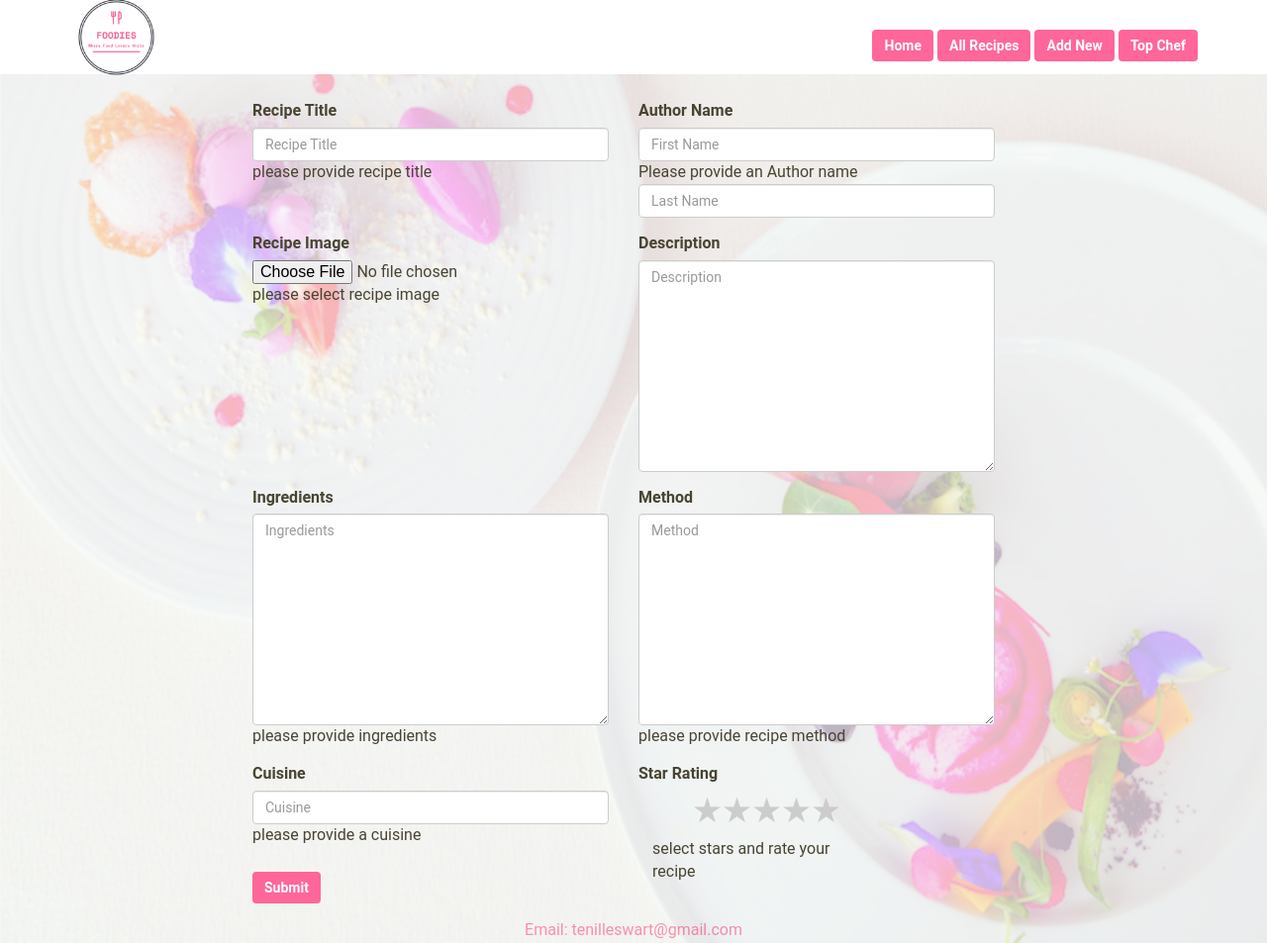
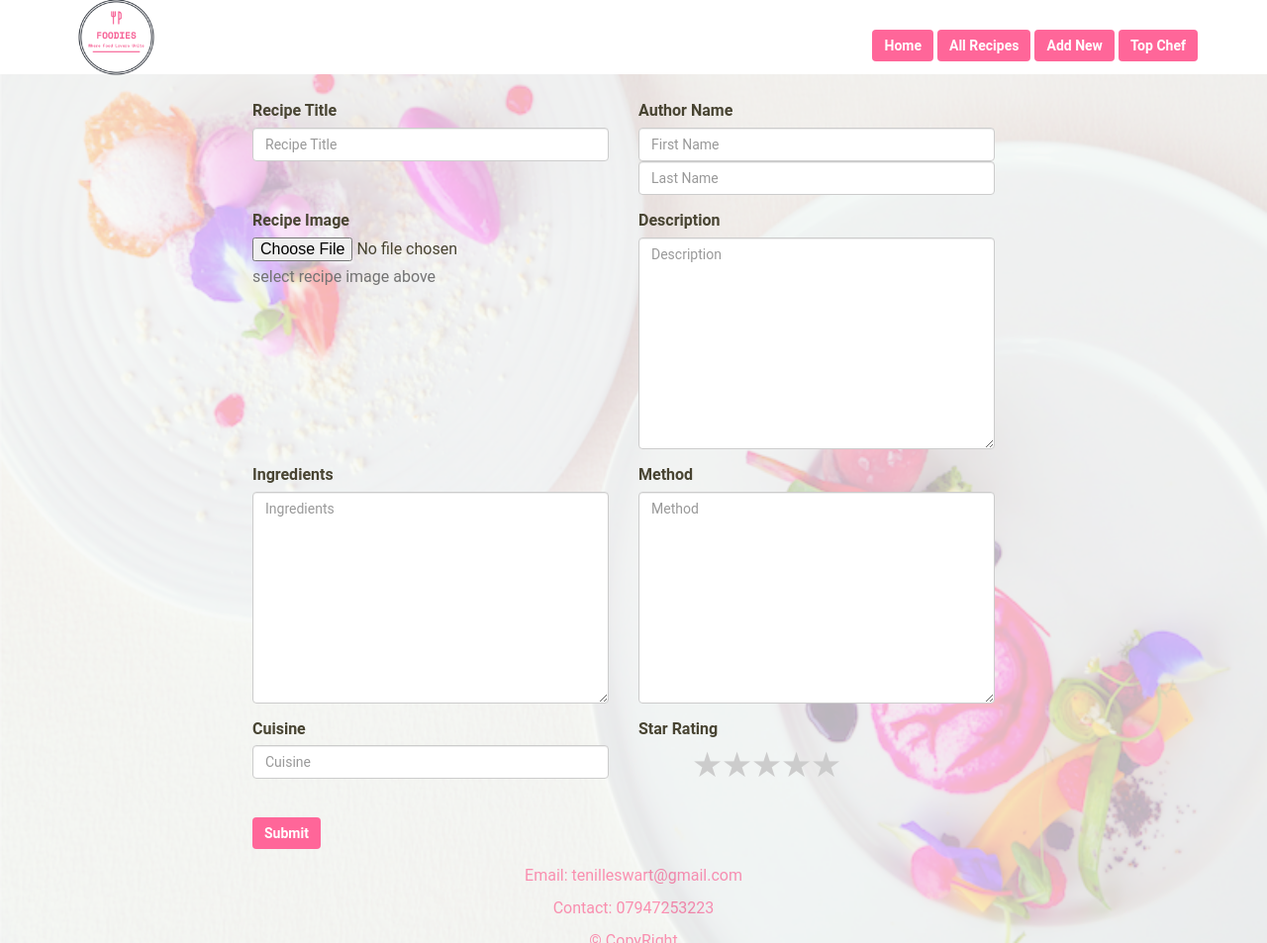
Before and after one commit to tenilleswart/foodies, a Flask app: page /addnew in a window 1280 px wide. Shown: the whole page at 99% size. Run offline with Flask 2, Linux system fonts and the light colour scheme; some libraries are stand-ins or nearby versions.

Commit message:
made changes to addnew.html page invalid comment.

```diff
--- a/static/css/style.css
+++ b/static/css/style.css
@@ -333,7 +333,7 @@
 
 
 
-/*RECIPE PAGE*/
+/* ADD NEW RECIPE PAGE*/
 
 
 
@@ -341,14 +341,7 @@
   box-sizing: border-box;
 }
 
-.heading {
-  font-size: 25px;
-  margin-right: 25px;
-}
 
-.fa {
-  font-size: 25px;
-} */
 
 * {
 	margin:0;
--- a/templates/addnew.html
+++ b/templates/addnew.html
@@ -2,7 +2,7 @@
 <html lang="en-us">
 
 <head>
-    <title>RECIPES</title>
+    <title>Add New Recipe</title>
     <meta charset="utf-8">
     <meta name="viewport" content="width=device-width, initial-scale=1">
 
@@ -46,16 +46,16 @@
     <div class="form-group col-xs-10 col-sm-4 col-md-4 col-lg-4">
       <label for="recipetitle" >Recipe Title</label>
          <input class="form-control" id="recipetitle" placeholder="Recipe Title" type="text" name="recipetitle" required>
-             <div class="invalid-feedback">
+            <!-- <div class="invalid-feedback">
                please provide recipe title
-            </div>
+            </div> -->
       </div>
       <div class="form-group col-xs-10 col-sm-4 col-md-4 col-lg-4">
       <label for="recipetitle">Author Name</label>
          <input class="form-control" id="authorfirstname" placeholder="First Name" type="text" name="authorfirstname" required>
-             <div class="invalid-feedback">
+           <!--  <div class="invalid-feedback">
                Please provide an Author name
-            </div>
+            </div> -->
             <input class="form-control" id="authorlastname" placeholder="Last Name" type="text" name="authorlastname">
       </div>
       <div class="clearfix"></div>
@@ -63,9 +63,12 @@
       <div class="form-group col-xs-10 col-sm-4 col-md-4 col-lg-4">
       <label for="image">Recipe Image</label>
          <input type="file" id="file" name="file" required>
-         <div class="invalid-feedback">
+         <p class="help-block">
+            select recipe image above
+         </p>
+       <!--  <div class="invalid-feedback">
                please select recipe image
-            </div>
+            </div> -->
       </div>
       <div class="form-group col-xs-10 col-sm-4 col-md-4 col-lg-4">
       <label for="description">Description</label>
@@ -76,42 +79,42 @@
 <div class="form-group col-xs-10 col-sm-4 col-md-4 col-lg-4">
       <label for="ingredients">Ingredients</label>
          <textarea class="form-control" id="ingredients" placeholder="Ingredients" rows="10" cols="30" name="ingredients"></textarea>
-             <div class="invalid-feedback">
+           <!--  <div class="invalid-feedback">
                please provide ingredients
-            </div>
+            </div> -->
              </div>
       <div class="form-group col-xs-10 col-sm-4 col-md-4 col-lg-4">
       <label for="description">Method</label>
          <textarea class="form-control" id="method" placeholder="Method" rows="10" cols="30" name="method"></textarea>
-         <div class="invalid-feedback">
+       <!--  <div class="invalid-feedback">
                please provide recipe method
-            </div>
+            </div> -->
       </div>
       <div class="clearfix"></div>
 
       <div class="form-group col-xs-10 col-sm-4 col-md-4 col-lg-4">
       <label for="cuisine">Cuisine</label>
          <input class="form-control" id="cuisine" placeholder="Cuisine" type="text" name="cuisine" required>
-             <div class="invalid-feedback">
+            <!-- <div class="invalid-feedback">
                please provide a cuisine
-            </div>
+            </div> -->
       </div>
        <div class="form-group col-xs-10 col-sm-4 col-md-4 col-lg-4">
       <label for="rating">Star Rating</label>
       <div class="starrating">
           <input type="radio" id="star5" name="rating-input-1" value="5">
-             <label for="star5" title="text">5 starts</label>
+             <label for="star5" title="text">5 stars</label>
              <input type="radio" id="star4" name="rating-input-1" value="4">
              <label for="star4" title="text">4 stars</label>
              <input type="radio" id="star3" name="rating-input-1" value="3">
              <label for="star3" title="text">3 stars</label>
              <input type="radio" id=star2" name="rating-input-1" value="2">
-             <label for="star2" title="text">2 star</label>
+             <label for="star2" title="text">2 stars</label>
              <input type="radio" id="star1" name="rating-input-1" value="1" required>
-             <label for="star1" title="text">1 stars</label>
-               <div class="invalid-feedback">
+             <label for="star1" title="text">1 star</label>
+              <!-- <div class="invalid-feedback"
                select stars and rate your recipe
-            </div>
+            </div> -->
       </div>
 
       </div>
```
